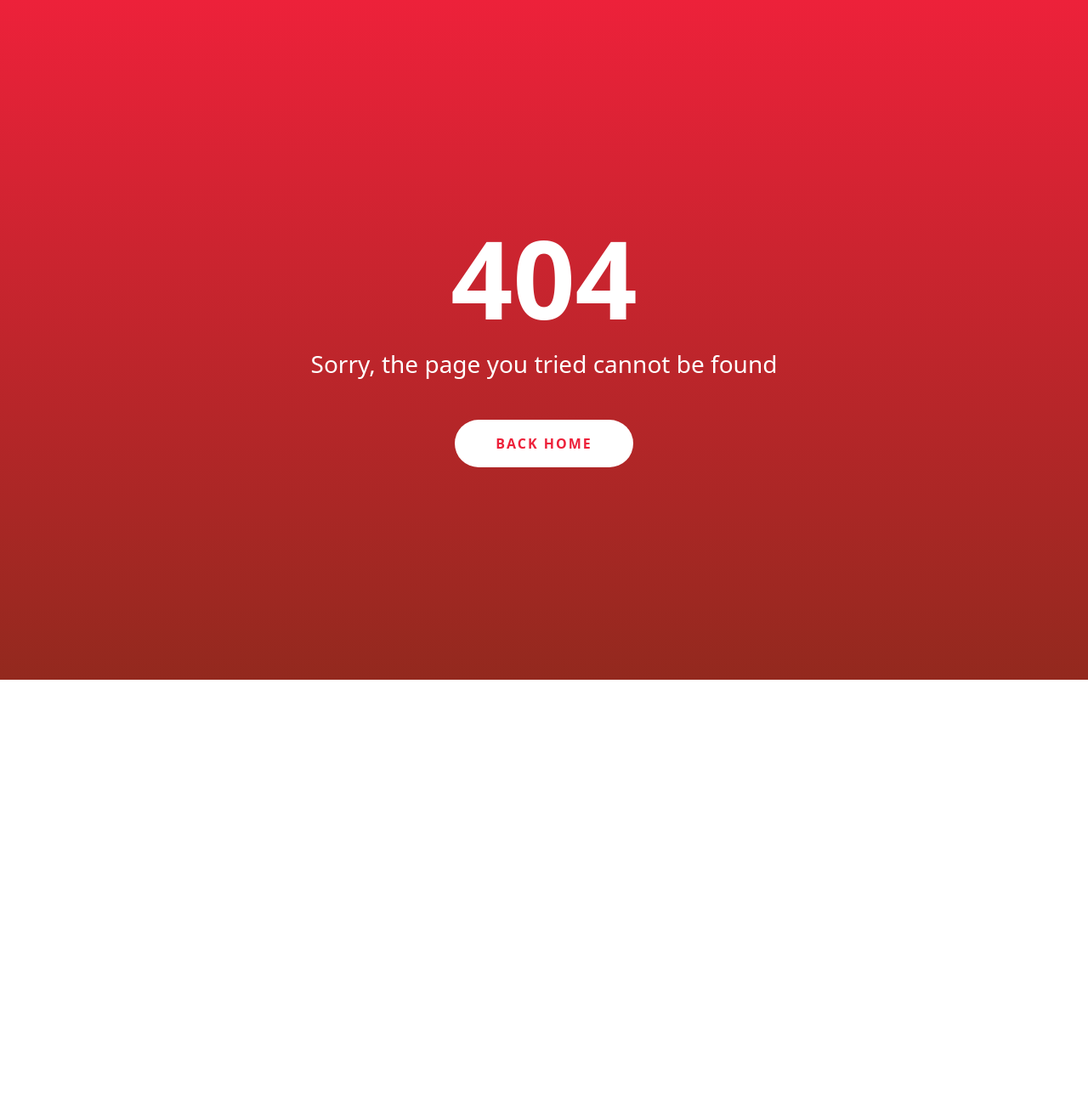
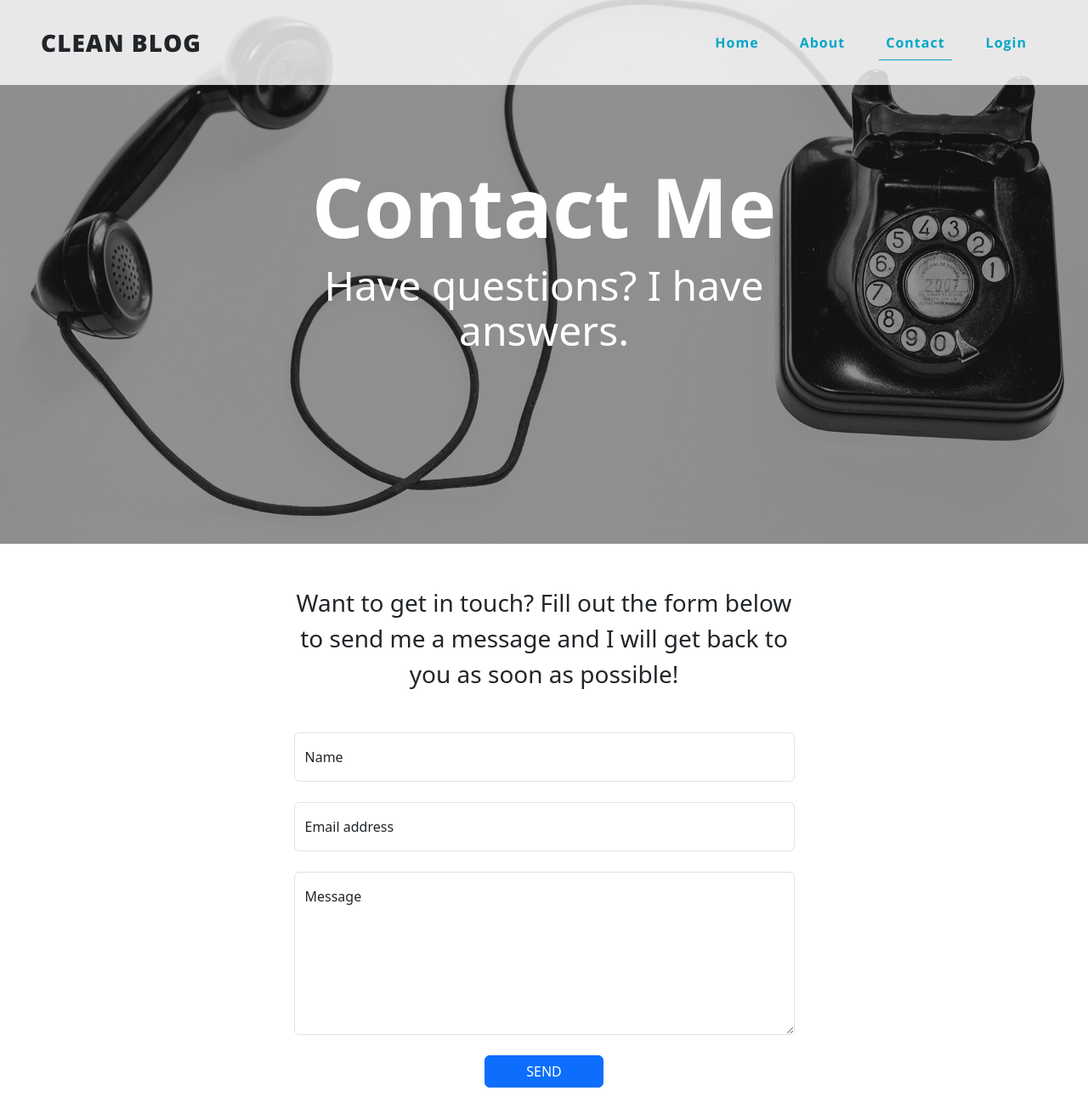
Before and after one commit to ogzcode/Full-Stack-Blog-App, a React (Vite) app in the folder client/: page /contact in a window 1280 px wide. Before the commit this address had no page. Shown: the top 1297 px of the page at 85% size. Before the commit the page ends 800 px from the top, so only its background shows below. Built offline with nearby package versions, Linux system fonts and the light colour scheme.

Commit message:
Messages path and component created. Contact page created

```diff
--- a/client/src/App.jsx
+++ b/client/src/App.jsx
@@ -1,17 +1,19 @@
-import { Routes, Route, useNavigate, Navigate } from 'react-router-dom'
+import { Routes, Route, Navigate } from 'react-router-dom'
 import { useSelector, useDispatch } from 'react-redux'
 import { setUserToken } from './redux/slice/postSlice'
-import { getToken} from './services/storage'
+import { getToken } from './services/storage'
 
 import './App.css'
-import Home from './pages/Home'
 import About from './pages/About'
 import Login from './auth/Login'
 import Create from './pages/Create'
 import Error from './pages/Error'
+import HomeContent from './components/HomeContent'
 
 import MainRoutes from './routes/MainRoutes'
 import SinglePost from './pages/SinglePost'
+import Contact from './pages/Contact'
+import { Messages } from './pages/Messages'
 
 function App() {
   const { token } = useSelector((state) => state.post);
@@ -26,13 +28,19 @@ function App() {
     <Routes>
       <Route exact path='/' element={<Navigate to={"home"} />} />
       <Route path='/' element={<MainRoutes />}>
-        <Route path="/home" element={<Home />} />
+        <Route path="/home" element={<HomeContent />} />
         <Route path="/about" element={<About />} />
+        <Route path="/contact" element={<Contact />} />
         {
-          storageToken && <Route path="create" element={<Create />} />
+          storageToken && (
+            <>
+              <Route path="create" element={<Create />} />
+              <Route path="messages" element={<Messages />} />
+            </>
+          )
         }
-        <Route path='/post/:id' element={<SinglePost/>}/>
-        <Route path="*/" element={<Error/>} />
+        <Route path='/post/:id' element={<SinglePost />} />
+        <Route path="*/" element={<Error />} />
       </Route>
       <Route path="/login" element={<Login />} />
       <Route path="*" element={<Error />} />
--- a/client/src/components/Header.jsx
+++ b/client/src/components/Header.jsx
@@ -3,9 +3,10 @@ import { Container, Row, Col } from 'react-bootstrap';
 import homebg from '../assets/img/home-bg.jpg';
 import create from '../assets/img/create-blog-page.jpg';
 import aboutbg from '../assets/img/about-bg.jpg'
+import contactbg from '../assets/img/contact-bg.jpg'
+import messageBg from '../assets/img/messages-bg.jpg'
 import { useLocation } from 'react-router-dom';
 import { useSelector } from 'react-redux';
-import { useEffect } from 'react';
 import Spinner from './Spinner';
 
 const headerContent = {
@@ -19,9 +20,19 @@ const headerContent = {
         "heading": "About Me",
         "subheading": "This is what I do."
     },
+    "contact": {
+        "img": contactbg,
+        "heading": "Contact Me",
+        "subheading": "Have questions? I have answers."
+    },
     "create": {
         "img": create,
         "heading": "Create blog",
+        "subheading": "A Blog Theme by Start Bootstrap"
+    },
+    "messages": {
+        "img": messageBg,
+        "heading": "Message",
         "subheading": "A Blog Theme by Start Bootstrap"
     },
     "post": {
--- a/client/src/components/NavBar.jsx
+++ b/client/src/components/NavBar.jsx
@@ -22,7 +22,7 @@ export default function NavBar() {
     }
 
     return (
-        <nav className="navbar navbar-expand-lg bg-light" id="mainNav">
+        <nav className="navbar navbar-expand-lg py-4" style={{ backgroundColor: "rgba(255,255,255,.8)"}} id="mainNav">
             <div className="container-fluid px-3 px-lg-5">
                 <Link to={"/"} className="navbar-brand text-uppercase font-open-sans-800 ls-1 fs-3 text-dark">Clean Blog</Link>
                 <button className="navbar-toggler" type="button" data-bs-toggle="collapse"
@@ -39,11 +39,17 @@ export default function NavBar() {
                         <li className="nav-item mx-3">
                             <Link to={"/about"} className={`${isActive("/about")} nav-link font-open-sans-700 text-cyan`}>About</Link>
                         </li>
+                        <li className="nav-item mx-3">
+                            <Link to={"/contact"} className={`${isActive("/contact")} nav-link font-open-sans-700 text-cyan`}>Contact</Link>
+                        </li>
                         {
                             token ?
                                 <>
                                     <li className="nav-item mx-3">
                                         <Link to={"/create"} className={`${isActive("/create")} nav-link font-open-sans-700 text-cyan`}>Create Post</Link>
+                                    </li>
+                                    <li className="nav-item mx-3">
+                                        <Link to={"/messages"} className={`${isActive("/messages")} nav-link font-open-sans-700 text-cyan`}>Messages</Link>
                                     </li>
                                     <li className="btn-icon nav-item mx-3 text-cyan" onClick={handleLogout}><i className="bi bi-box-arrow-right mx-auto"></i></li>
                                 </>
--- /dev/null
+++ b/client/src/pages/Contact.jsx
@@ -0,0 +1,36 @@
+export default function Contact() {
+    return (
+        <main className="mb-4">
+            <div className="container px-4 px-lg-5">
+                <div className="row gx-4 gx-lg-5 justify-content-center">
+                    <div className="col-md-10 col-lg-8 col-xl-7">
+                        <p className="fs-3 text-center">Want to get in touch? Fill out the form below to send me a message and I will get back to you as soon as possible!</p>
+                        <div className="my-5">
+                            <form id="contactForm">
+                                <div className="form-floating mb-4">
+                                    <input className="form-control" style={{ boxShadow: "none"}} id="name" type="text" placeholder="Enter your name..." data-sb-validations="required" />
+                                    <label>Name</label>
+                                    <div className="invalid-feedback" data-sb-feedback="name:required">A name is required.</div>
+                                </div>
+                                <div className="form-floating mb-4">
+                                    <input className="form-control" style={{ boxShadow: "none"}} id="email" type="email" placeholder="Enter your email..." data-sb-validations="required,email" />
+                                    <label>Email address</label>
+                                    <div className="invalid-feedback" data-sb-feedback="email:required">An email is required.</div>
+                                    <div className="invalid-feedback" data-sb-feedback="email:email">Email is not valid.</div>
+                                </div>
+                                <div className="form-floating mb-4">
+                                    <textarea className="form-control" style={{ boxShadow: "none", height: "12rem"}} id="message" placeholder="Enter your message here..." data-sb-validations="required"></textarea>
+                                    <label>Message</label>
+                                    <div className="invalid-feedback" data-sb-feedback="message:required">A message is required.</div>
+                                </div>
+                                <div className="text-center">
+                                    <button className="btn btn-primary text-uppercase px-5" type="submit">Send</button>
+                                </div>
+                            </form>
+                        </div>
+                    </div>
+                </div>
+            </div>
+        </main>
+    );
+}
--- /dev/null
+++ b/client/src/pages/Messages.jsx
@@ -0,0 +1,75 @@
+export const Messages = () => {
+    const messages = [
+        {
+            id: 1,
+            name: "John Doe",
+            email: "johndoe@example.com",
+            date: "2023-07-10",
+            message: "Lorem ipsum dolor sit amet."
+        },
+        {
+            id: 2,
+            name: "Jane Smith",
+            email: "janesmith@example.com",
+            date: "2023-07-09",
+            message: "Nullam nec tincidunt ipsum."
+        },
+        {
+            id: 3,
+            name: "David Johnson",
+            email: "davidjohnson@example.com",
+            date: "2023-07-08",
+            message: "Integer placerat metus quis nisl."
+        }
+    ];
+    return (
+        <main className="mb-5">
+            <div className="container px-4 px-lg-5">
+                <div className="row gx-4 gx-lg-5 justify-content-center">
+                    <h1 className="text-center mb-5">Your Messages</h1>
+                    <table className="table">
+                        <thead>
+                            <tr>
+                                <th scope="col">İsim</th>
+                                <th scope="col">Email</th>
+                                <th scope="col">Gönderilme Tarihi</th>
+                                <th scope="col">Mesaj</th>
+                                <th scope="col">İşlem</th>
+                            </tr>
+                        </thead>
+                        <tbody>
+                            {messages.map((message) => (
+                                <tr key={message.id} className="align-middle" >
+                                    <td>{message.name}</td>
+                                    <td>{message.email}</td>
+                                    <td>{message.date}</td>
+                                    <td>
+                                        <button type="button" className="btn btn-primary" data-bs-toggle="modal" data-bs-target={`#message_modal_${message.id}`}>
+                                            <i className="bi bi-eye"></i>
+                                        </button>
+                                        <div className="modal fade" id={`message_modal_${message.id}`} tabIndex="-1" aria-labelledby="exampleModalLabel" aria-hidden="true">
+                                            <div className="modal-dialog modal-dialog-centered">
+                                                <div className="modal-content">
+                                                    <div className="modal-header">
+                                                        <h1 className="modal-title fs-5" id="exampleModalLabel">Message</h1>
+                                                        <button type="button" className="btn-close" data-bs-dismiss="modal" aria-label="Close"></button>
+                                                    </div>
+                                                    <div className="modal-body">
+                                                        {message.message}
+                                                    </div>
+                                                </div>
+                                            </div>
+                                        </div>
+                                    </td>
+                                    <td>
+                                        <button className="btn btn-danger"><i className="bi bi-trash"></i></button>
+                                    </td>
+                                </tr>
+                            ))}
+                        </tbody>
+                    </table>
+                </div>
+            </div>
+        </main>
+    );
+}
```
Also changed, not shown: client/src/assets/img/messages-bg.jpg (added).
